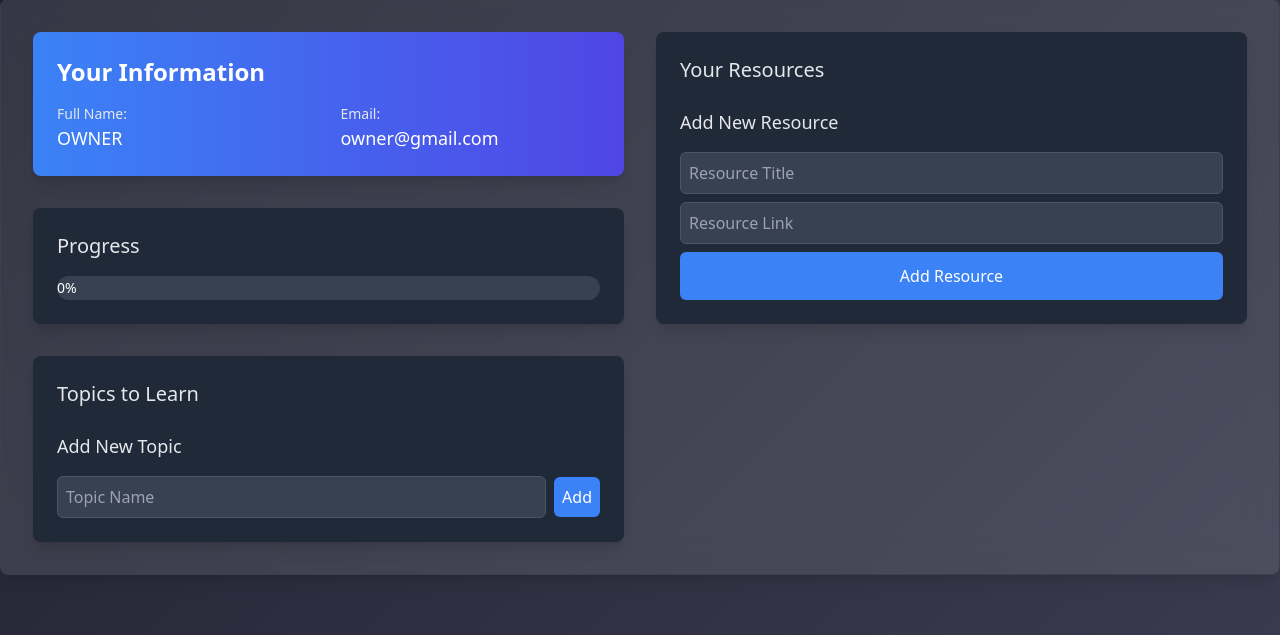
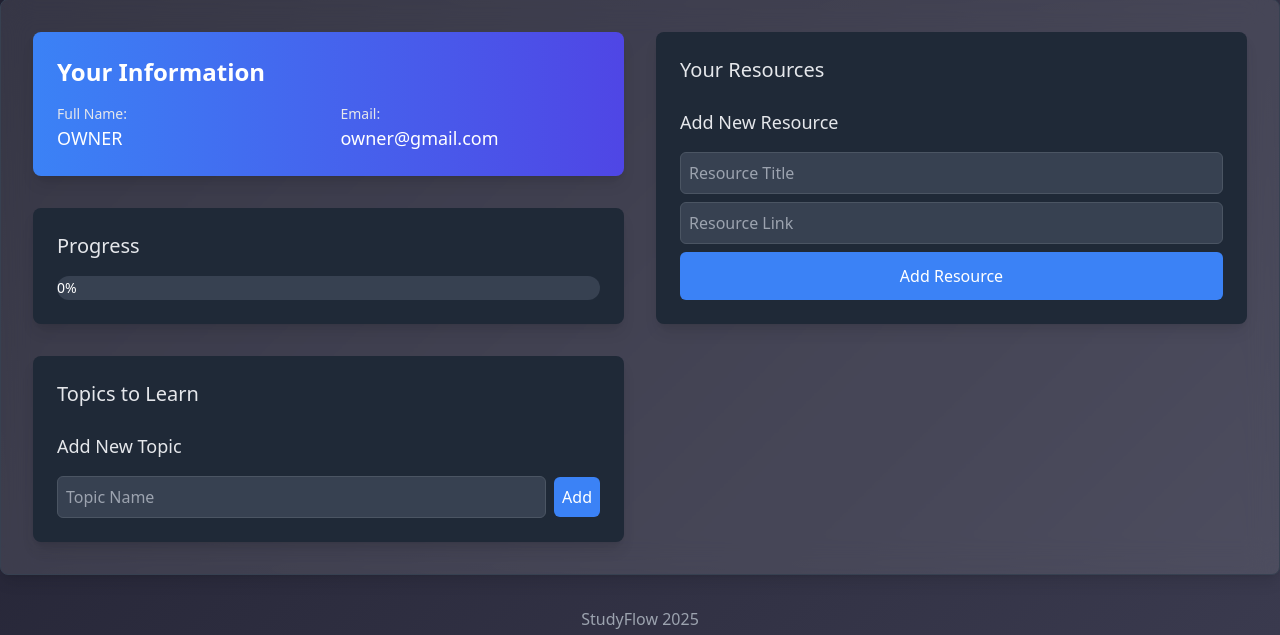
Before and after one commit to PREMTCHAVAN/StudyFlow, a Django app: page /dashboard/ in a window 1280 px wide. Shown: the part 165-800 px from the top of the page. Run offline with Django 5.2, Linux system fonts and the light colour scheme; a user stored in the database is signed in; some libraries are stand-ins or nearby versions.

Commit message:
Your message for these changes

```diff
--- a/accounts/templates/accounts/dashboard.html
+++ b/accounts/templates/accounts/dashboard.html
@@ -102,13 +102,9 @@
         </div>
 
     </div>
-    <!-- <div class="mt-8 text-gray-400">
-        🚀 Developed by
-        <a href="https://www.linkedin.com/in/prem-chavan-programmer" target="_blank"
-           class="text-blue-400 font-bold hover:underline">
-            Prem Chavan
-        </a> | StudyFlow 2025
-    </div> -->
+    <div class="mt-8 text-gray-400">
+         StudyFlow 2025
+    </div>
 
     <script>
         const topics = [];
```
Also changed, not shown: accounts/templates/accounts/login.html (+0 -8 lines), accounts/templates/accounts/signup.html (+0 -9 lines).
